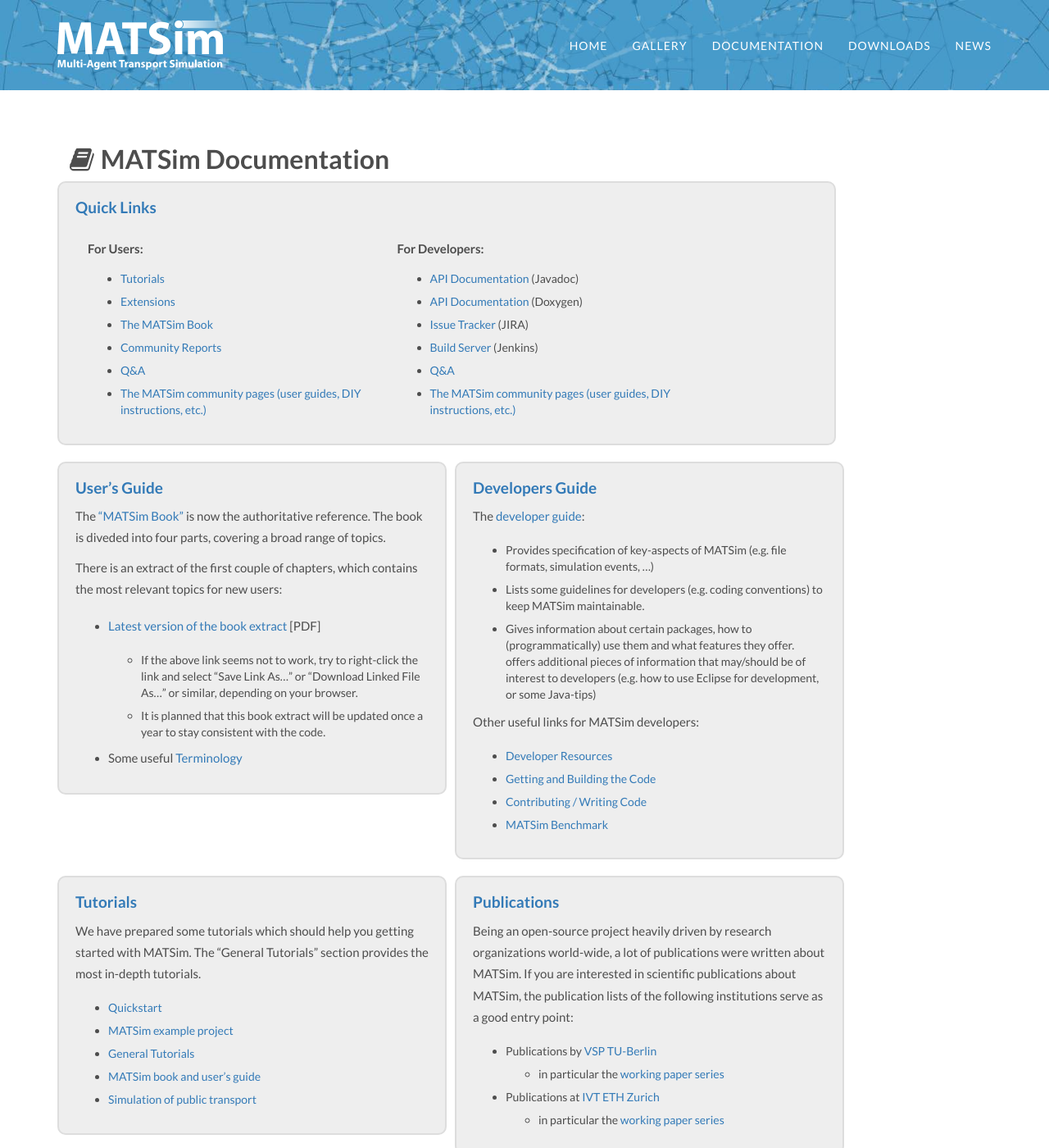
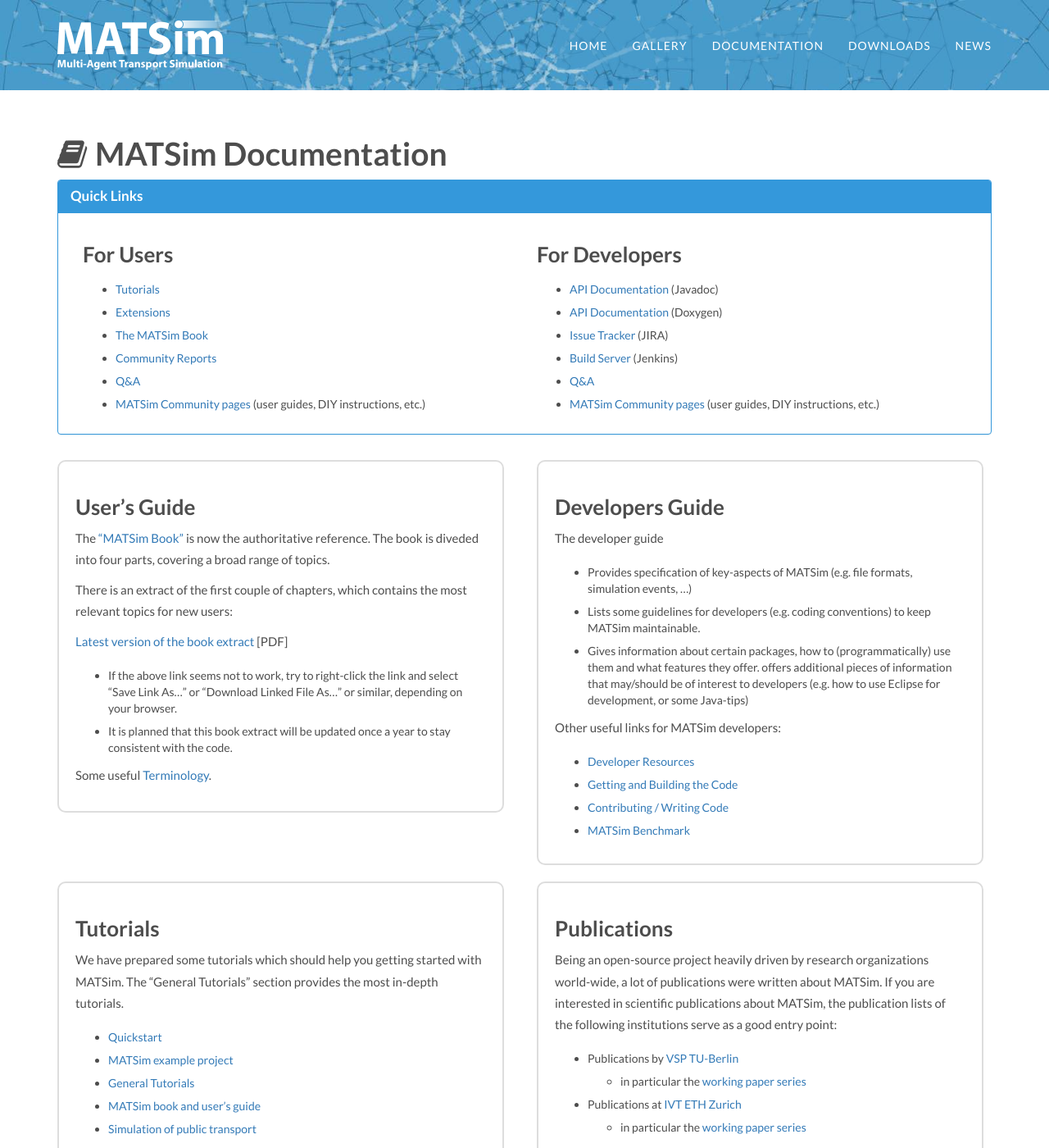
Before and after one commit to matsim-org/jekyll-website, a Jekyll site: the page built from docs/index.md, in a window 1280 px wide and 1400 px high. Shown: the whole window at 82% size. Built offline with Jekyll 4.4.1, drawn with Linux system fonts in a browser that asks for light colours; some web fonts are replaced.

Commit message:
cleaned up the /docs page a bit

```diff
--- a/docs/index.md
+++ b/docs/index.md
@@ -3,68 +3,74 @@
 title: Documentation
 ---
 
-<div class="col-md-12" markdown="1">
+# <i class="fa fa-book">&nbsp;</i>MATSim Documentation
 
-## <span class="pull-left"><i class="fa fa-book">&nbsp;</i>MATSim Documentation
+
+<div class="panel panel-info">
+	<div class="panel-heading">
+		<h3 class="panel-title">Quick Links</h3>
+	</div>
+  <div class="panel-body">
+		<div class="col-xs-12 col-sm-6" markdown="1">
+
+### For Users
+
+- [Tutorials](/docs/tutorials)
+- [Extensions](/extensions)
+- [The MATSim Book](/the-book)
+- [Community Reports](https://matsim.atlassian.net/wiki/display/MATPUB/MATSim+Community+Report)
+- [Q&A](/faq)
+- [MATSim Community pages](/wiki) (user guides, DIY instructions, etc.)
 
 </div>
+<div class="col-xs-12 col-sm-6" markdown="1">
 
-<div class="col-md-10 infobox" markdown="1">
+### For Developers
 
-#### Quick Links
-
-<div class="col-md-5" markdown="1">
-
-##### For Users:
-
-- [Tutorials](http://matsim.org/docs/tutorials)
-- [Extensions](http://matsim.org/extensions)
-- [The MATSim Book](/the-book)
-- [Community Reports](https://matsim.atlassian.net/wiki/display/MATPUB/MATSim+Community+Report)
-- [Q&A](http://matsim.org/faq)
-- [The MATSim community pages  (user guides, DIY instructions, etc.)](http://matsim.org/wiki)
+- [API Documentation](/javadoc) (Javadoc)
+- [API Documentation](/doxygen) (Doxygen)
+- [Issue Tracker](/issuetracker) (JIRA)
+- [Build Server](/buildserver) (Jenkins)
+- [Q&A](/faq)
+- [MATSim Community pages](/wiki) (user guides, DIY instructions, etc.)
 
 </div>
-
-<div class="col-md-5" markdown="1">
-
-##### For Developers:
-
-- [API Documentation](http://matsim.org/javadoc) (Javadoc)
-- [API Documentation](http://matsim.org/doxygen) (Doxygen)
-- [Issue Tracker](http://matsim.org/issuetracker) (JIRA)
-- [Build Server](http://matsim.org/buildserver) (Jenkins)
-- [Q&A](http://matsim.org/faq)
-- [The MATSim community pages  (user guides, DIY instructions, etc.)](http://matsim.org/wiki)
-
+	</div>
 </div>
 
-</div>
 
 <!-- ------------------------------------------- -->
-<div class="col-md-5 infobox" markdown="1">
 
-#### User's Guide
+<div class="row">
+
+<div class="col-md-6">
+<div class="infobox" markdown="1">
+
+
+### User's Guide
 
 The ["MATSim Book"](/the-book) is now the authoritative reference. The book is diveded into four parts, covering a broad range of topics.
 
 There is an extract of the first couple of chapters, which contains the most relevant topics for new users:
 
-- [Latest version of the book extract](http://ci.matsim.org:8080/job/MATSim-Book/ws/partOne-latest.pdf) [PDF]
+[Latest version of the book extract](http://ci.matsim.org:8080/job/MATSim-Book/ws/partOne-latest.pdf) [PDF]
 
-   - If the above link seems not to work, try to right-click the link and select "Save Link As…" or "Download Linked File As…" or similar, depending on your browser.
-   - It is planned that this book extract will be updated once a year to stay consistent with the code.
+- If the above link seems not to work, try to right-click the link and select "Save Link As…" or "Download Linked File As…" or similar, depending on your browser.
+- It is planned that this book extract will be updated once a year to stay consistent with the code.
 
-- Some useful [Terminology](/docs/userguide/terminology)
+Some useful [Terminology](/docs/userguide/terminology).
 
+</div>
 </div>
 
 <!-- ------------------------------------------- -->
-<div class="col-md-5 infobox" markdown="1">
 
-#### [Developers Guide](http://matsim.org/docs/devguide)
+<div class="col-md-6">
+<div class="infobox" markdown="1">
 
-The [developer guide](http://matsim.org/docs/devguide):
+### Developers Guide
+
+The developer guide
 
 - Provides specification of key-aspects of MATSim (e.g. file formats, simulation events, ...)
 - Lists some guidelines for developers (e.g. coding conventions) to keep MATSim maintainable.
@@ -79,11 +85,13 @@
 - [MATSim Benchmark](http://matsim.org/benchmark)
 
 </div>
+</div>
 
 <!-- ------------------------------------------- -->
-<div class="col-md-5 infobox" markdown="1">
+<div class="col-md-6">
+<div class="infobox" markdown="1">
 
-#### Tutorials
+### Tutorials
 
 We have prepared some tutorials which should help you getting started with MATSim. The "General Tutorials" section provides the most in-depth tutorials.
 
@@ -94,11 +102,14 @@
 - [Simulation of public transport](https://matsim.atlassian.net/wiki/display/MATPUB/Transit+Tutorial)
 
 </div>
+</div>
 
 <!-- ------------------------------------------- -->
-<div class="col-md-5 infobox" markdown="1">
+<div class="col-md-6">
+<div class="infobox" markdown="1">
 
-#### Publications
+
+### Publications
 
 Being an open-source project heavily driven by research organizations world-wide, a lot of publications were written about MATSim. If you are interested in scientific publications about MATSim, the publication lists of the following institutions serve as a good entry point:
 
@@ -108,13 +119,19 @@
   - in particular the [working paper series](http://www.ivt.ethz.ch/vpl/publications/reports)
 
 </div>
+</div>
 
 
 <!-- ------------------------------------------- -->
-<div class="col-md-5 infobox" markdown="1">
+<div class="col-md-6">
+<div class="infobox" markdown="1">
 
-#### Old Website
+
+### Old Website
 
 Some links on third-party sites may refer to content that no longer exists on this website. You might have a look at the [archived, old website](http://archive.matsim.org/) and see if the content is still available there.
 
 </div>
+<div>
+
+</div>
```
Also changed, not shown: lib/style.css.
